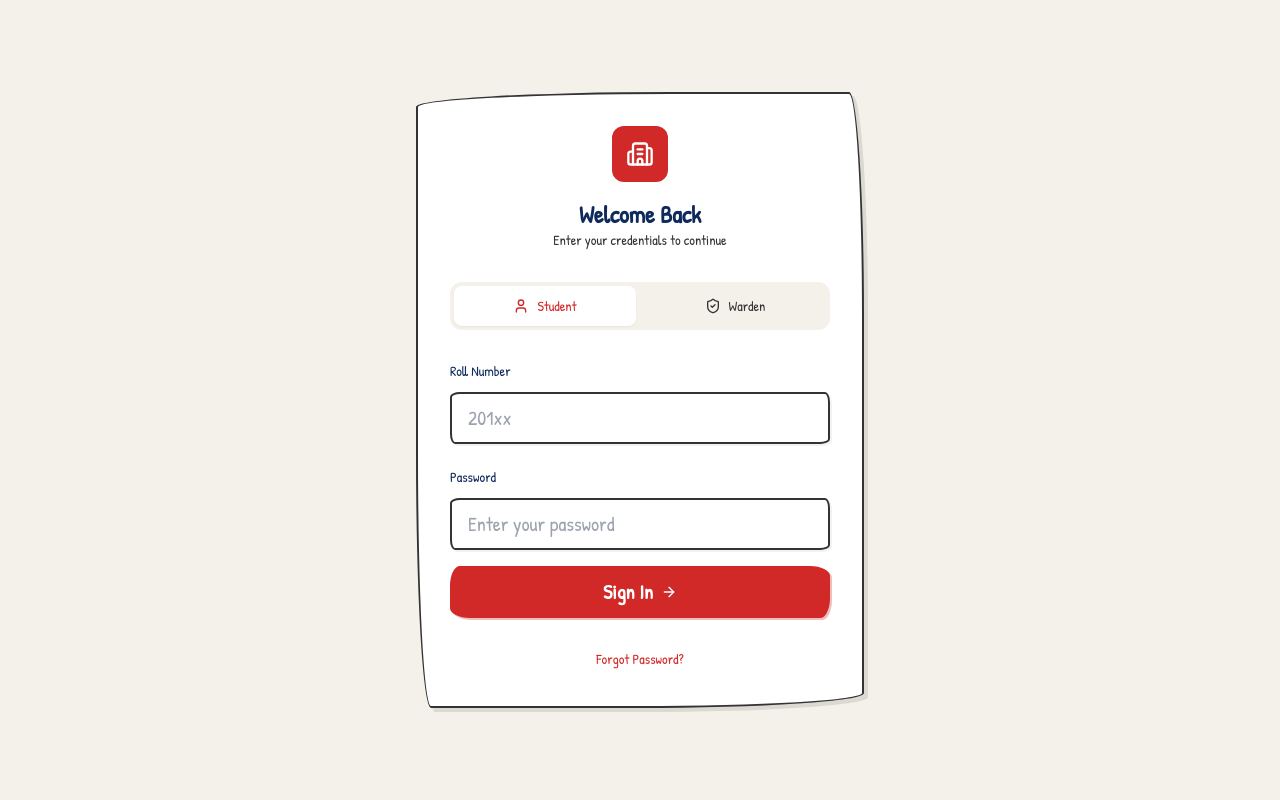
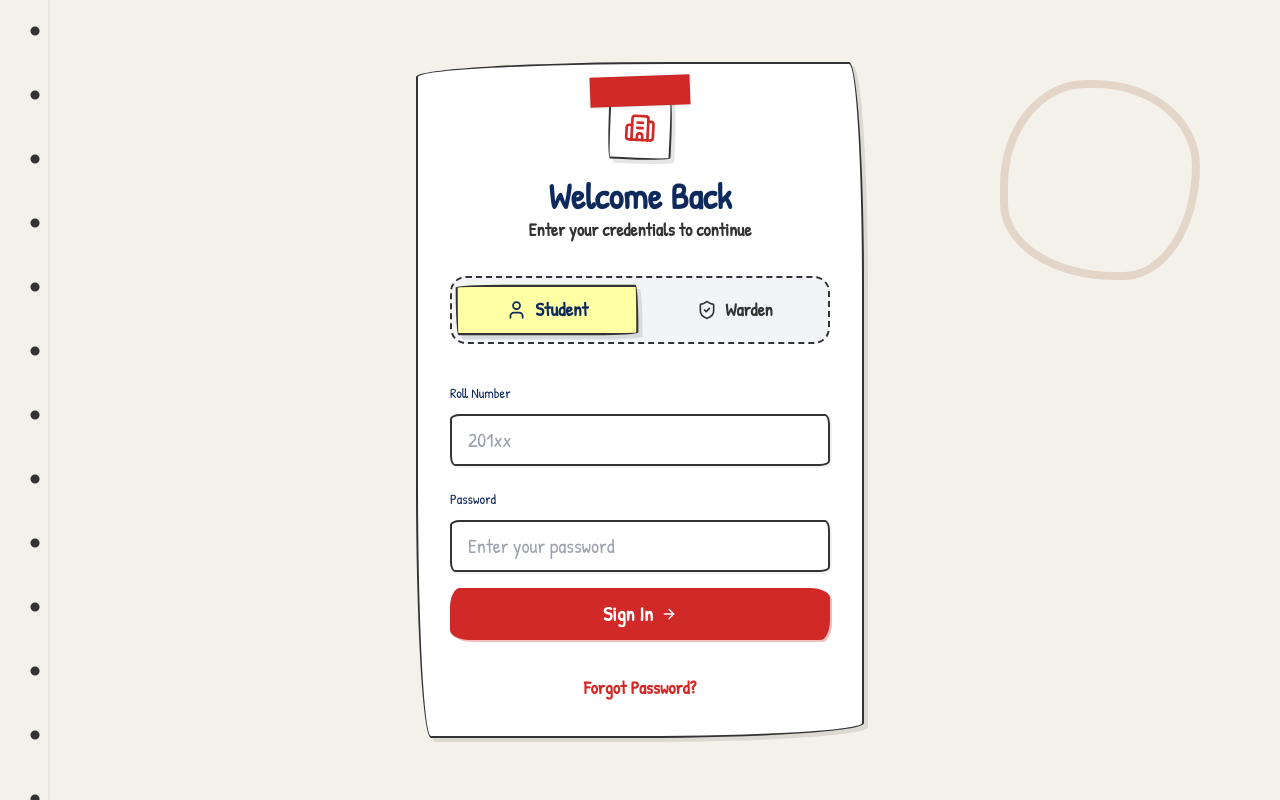
Before and after one commit to DSingh0304/HostleSeatAllocation, a Next.js app in the folder client/: page /login in a window 1280 px wide. Built offline with nearby package versions, Linux system fonts and the light colour scheme; no server answers.

Commit message:
Refactor and update page.tsx

```diff
--- a/client/app/login/page.tsx
+++ b/client/app/login/page.tsx
@@ -43,32 +43,37 @@ export default function LoginPage() {
   };
 
   return (
-    <div className="min-h-screen flex items-center justify-center bg-background p-6">
+    <div className="min-h-screen flex items-center justify-center bg-[var(--paper-note)] p-6 relative">
+      <div className="coffee-ring top-20 right-20 hidden md:block"></div>
+      <div className="spiral-binding hidden sm:block"></div>
       <motion.div
         initial={{ opacity: 0, y: 20 }}
         animate={{ opacity: 1, y: 0 }}
         className="w-full max-w-md card p-8"
       >
-        <div className="flex flex-col items-center mb-8">
-          <div className="w-14 h-14 bg-primary rounded-lg flex items-center justify-center mb-4">
-            <Building2 className="text-white w-7 h-7" />
+        <div className="flex flex-col items-center mb-8 relative">
+          <div className="tape-effect" style={{ backgroundColor: 'var(--alert-red)', top: '-20px' }}></div>
+          <div className="w-16 h-16 sketch-border flex items-center justify-center mb-4 bg-white rotate-3">
+            <Building2 className="text-[var(--alert-red)] w-8 h-8" />
           </div>
-          <h2 className="text-2xl font-bold text-foreground">Welcome Back</h2>
-          <p className="text-muted-foreground text-sm">Enter your credentials to continue</p>
+          <h2 className="text-4xl font-black text-[var(--ink-blue)]">Welcome Back</h2>
+          <p className="text-[var(--pencil-grey)] font-bold text-lg">Enter your credentials to continue</p>
         </div>
 
-        <div className="flex gap-2 p-1 bg-muted rounded-lg mb-6">
+        <div className="flex gap-4 p-2 bg-[rgba(14,42,92,0.05)] rounded-2xl mb-8 border-2 border-dashed border-[var(--pencil-grey)]">
           <button
+            type="button"
             onClick={() => setIsAdmin(false)}
-            className={`flex-1 flex items-center justify-center gap-2 py-2.5 rounded-md font-medium transition-all text-sm ${!isAdmin ? 'bg-white shadow-sm text-primary' : 'text-muted-foreground'}`}
+            className={`flex-1 flex items-center justify-center gap-2 py-2 font-bold transition-all text-lg ${!isAdmin ? 'sketch-border bg-[var(--highlighter)] text-[var(--ink-blue)] scale-105' : 'text-[var(--pencil-grey)] hover:bg-white/50 rounded-xl'}`}
           >
-            <User className="w-4 h-4" /> Student
+            <User className="w-5 h-5" /> Student
           </button>
           <button
+            type="button"
             onClick={() => setIsAdmin(true)}
-            className={`flex-1 flex items-center justify-center gap-2 py-2.5 rounded-md font-medium transition-all text-sm ${isAdmin ? 'bg-white shadow-sm text-primary' : 'text-muted-foreground'}`}
+            className={`flex-1 flex items-center justify-center gap-2 py-2 font-bold transition-all text-lg ${isAdmin ? 'sketch-border bg-[var(--highlighter)] text-[var(--ink-blue)] scale-105' : 'text-[var(--pencil-grey)] hover:bg-white/50 rounded-xl'}`}
           >
-            <ShieldCheck className="w-4 h-4" /> Warden
+            <ShieldCheck className="w-5 h-5" /> Warden
           </button>
         </div>
 
@@ -113,8 +118,8 @@ export default function LoginPage() {
           </button>
         </form>
 
-        <div className="mt-6 text-center">
-          <a href="#" className="text-sm font-medium text-primary hover:underline">Forgot Password?</a>
+        <div className="mt-8 text-center">
+          <a href="#" className="text-lg font-bold text-[var(--alert-red)] hover:underline decoration-wavy underline-offset-4">Forgot Password?</a>
         </div>
       </motion.div>
     </div>
```
